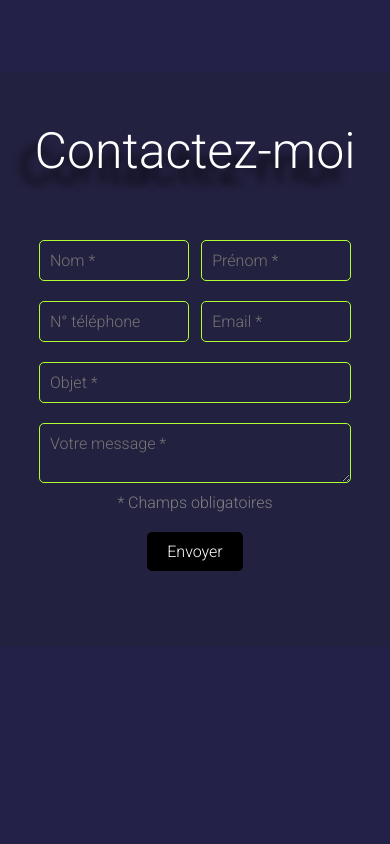
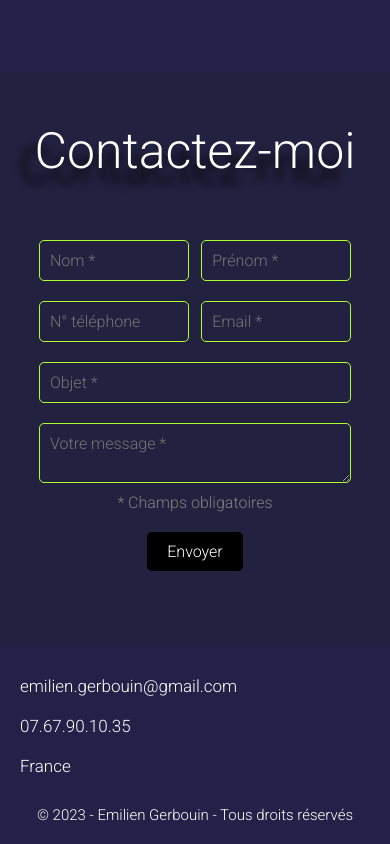
Before and after one commit to Emiliengrbn/Portfolio2, a React (Create React App) app: page / in a window 390 px wide. Shown: the part 3641-4485 px from the top of the page. Before the commit the page ends 4287 px from the top, so only its background shows below. Built offline with nearby package versions, Linux system fonts and the light colour scheme.

Commit message:
responsive mobile header & footer

```diff
--- a/src/components/Footer.jsx
+++ b/src/components/Footer.jsx
@@ -4,14 +4,14 @@ const Footer = () => {
   return (
     <div className="footer">
       <div className="coordinate">
-        <div className="email__container">
+        <div className="email__container footer__element">
           <a href="mailto:emilien.gerbouin@gmail.com" className="email__link"> emilien.gerbouin@gmail.com </a>
         </div>
-        <div className="phone__container">
+        <div className="phone__container footer__element">
           <a href="tel:0767901035" className="phoneNumber">07.67.90.10.35</a>
         </div>
-        <div className="localisation__container">
-          <p className="localisation">Pays de la Loire, Bretagne, Normandie</p>
+        <div className="localisation__container footer__element">
+          <p className="localisation">France</p>
         </div>
       </div>
       <p className="copyright">© 2023 - Emilien Gerbouin - Tous droits réservés</p>
--- a/src/styles/components/_footer.css
+++ b/src/styles/components/_footer.css
@@ -11,6 +11,18 @@
     font-size: 17px;
 }
 
-footer {
-    display: none;
+@media all and (max-width: 768px) {
+    .coordinate {
+        flex-direction: column;
+    }
+
+    .footer__element {
+        padding: 10px 20px;
+        font-size: 17px;
+    }
+
+    .copyright {
+        font-size: 15px;
+        margin-bottom: 20px;
+    }
 }
--- a/src/styles/components/_header.css
+++ b/src/styles/components/_header.css
@@ -243,54 +243,27 @@
 
 @media all and (max-width: 768px) {
     .header {
-        width: 100%;
+        justify-content: space-around;
+    }
+
+    .logo__header {
+        padding-bottom: 5px;
     }
 
     .navlink {
-        margin: 35px 20px;
+        margin: 25px 20px;
     }
 
-    /* .logo__header {
-        font-size: 40px;
-    } */
-
-    /* .title__header {
-        font-size: 30px;
-    } */
-
-    /* .subtitle__header {
-        font-size: 25px;
-        padding-top: 15px;
-    } */
-
-    /* .navlink {
-        font-size: 27px;
-    } */
-
-    /* .wrapper {
+    .wrapper {
         position: initial;
-    } */
-
-    /* .wrapper .icon {
-        width: 70px;
-        height: 70px;
-    } */
+    }
 
     .wrapper .icon:hover {
         transform: none;
         transition: none;
     }
 
-    /* .icon img {
-        width: 35px;
-    } */
-
     .tooltip {
         display: none;
     }
-
-    /* .leftbar__burger {
-        top: 5rem;
-        left: 3rem;
-    } */
 }
```
